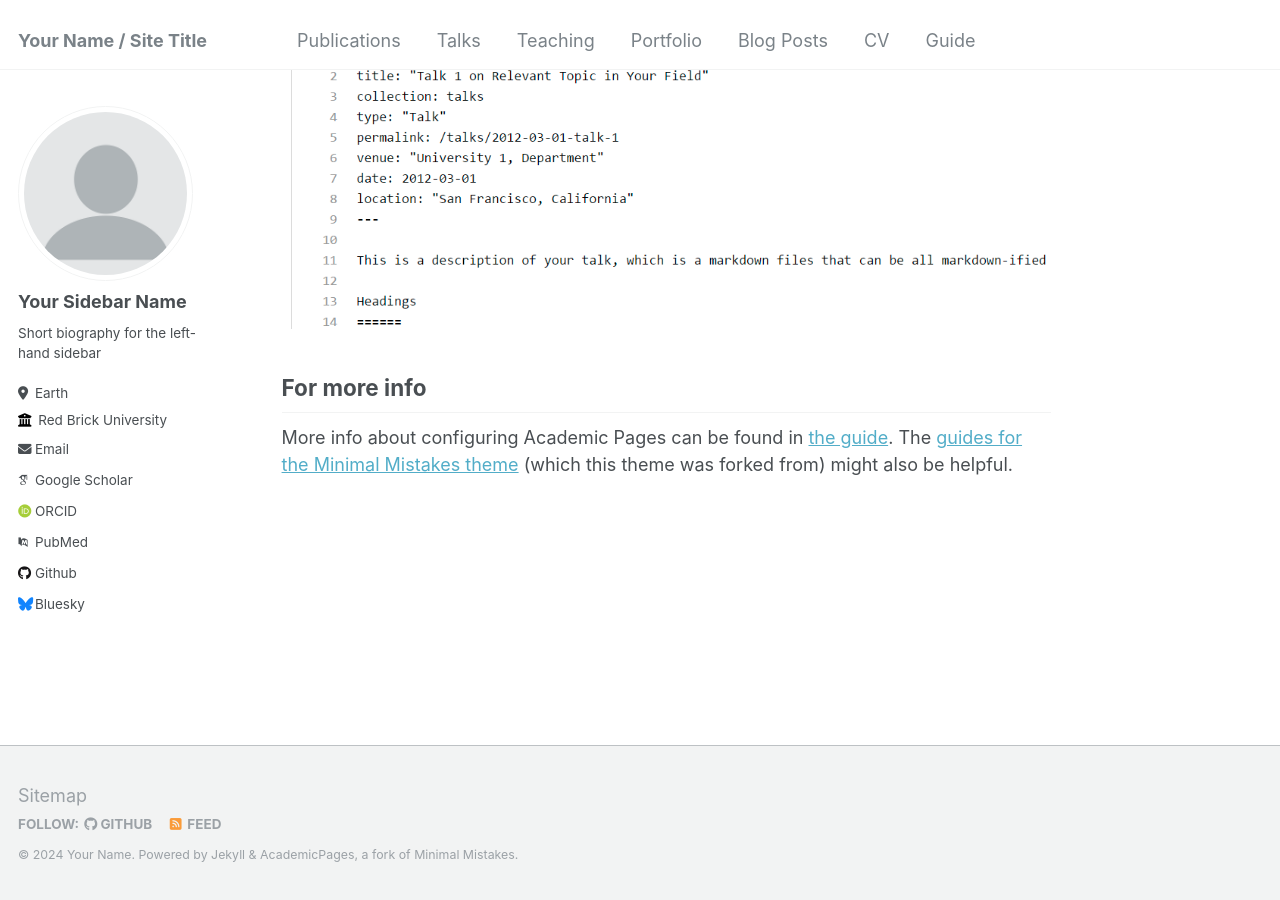
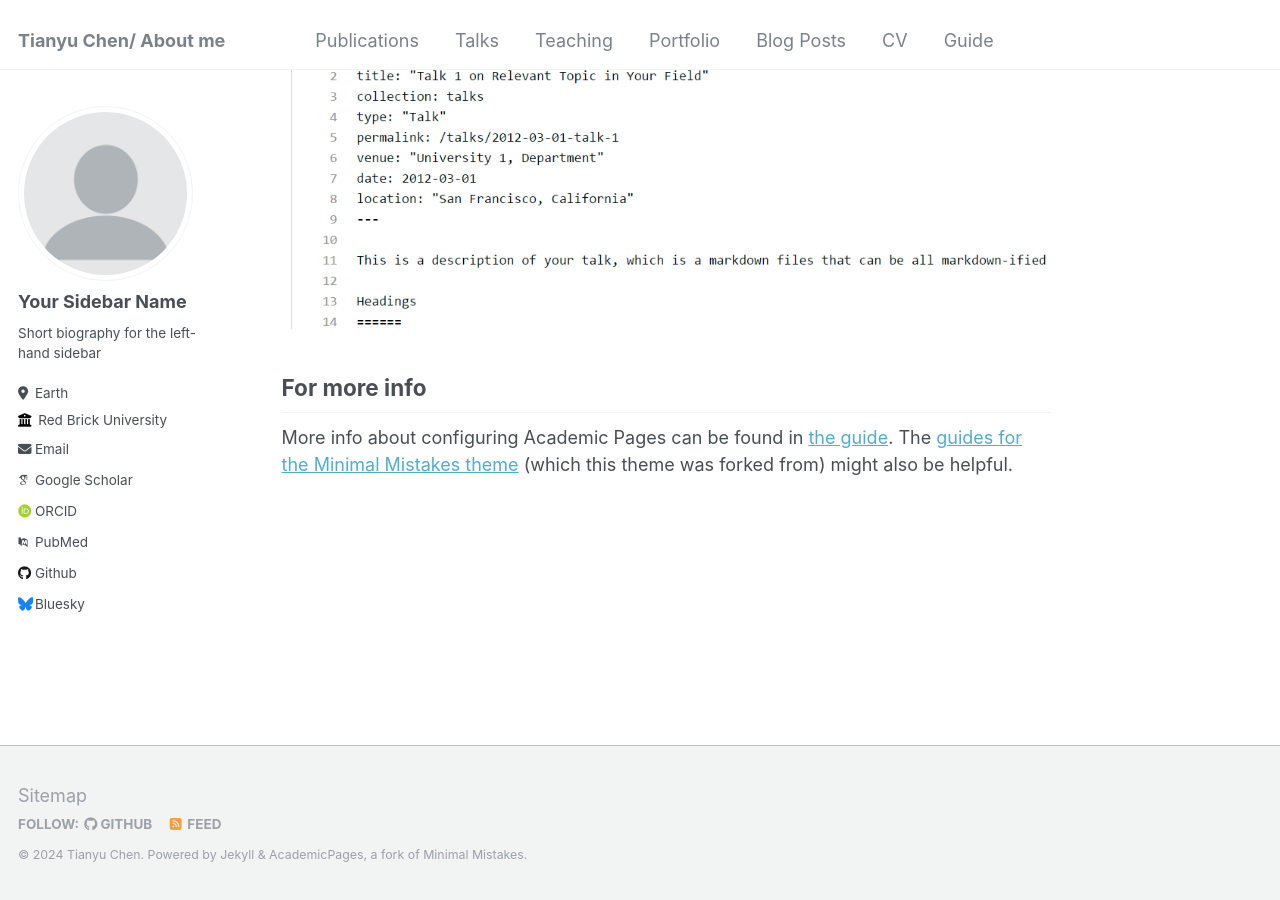
Before and after one commit to Tarpelite/tarpelite.github.io, a Jekyll site: the page built from _pages/about.md, in a window 1280 px wide and 900 px high, scrolled down 2660 px. Built offline with Jekyll 4.4.1, drawn with Linux system fonts in a browser that asks for light colours; some web fonts are replaced.

Commit message:
Update _config.yml

```diff
--- a/_config.yml
+++ b/_config.yml
@@ -8,13 +8,13 @@
 
 # Basic Site Settings
 locale                   : "en-US"
-title                    : "Your Name / Site Title"
+title                    : "Tianyu Chen/ About me"
 title_separator          : "-"
-name                     : &name "Your Name"
-description              : &description "personal description"
-url                      : https://academicpages.github.io # the base hostname & protocol for your site e.g. "https://mmistakes.github.io"
+name                     : &name "Tianyu Chen"
+description              : &description "Researcher & Developer"
+url                      : https://tarpelite.github.io # the base hostname & protocol for your site e.g. "https://mmistakes.github.io"
 baseurl                  : "" # the subpath of your site, e.g. "/blog"
-repository               : "academicpages/academicpages.github.io"
+repository               : "Tarpelite/Tarpelite"
 
 # Site Author - The following control what appear as part of the author content on the side bar.
 #               If a field is blank the icon and link will not appear, otherwise it will be shown.
```
